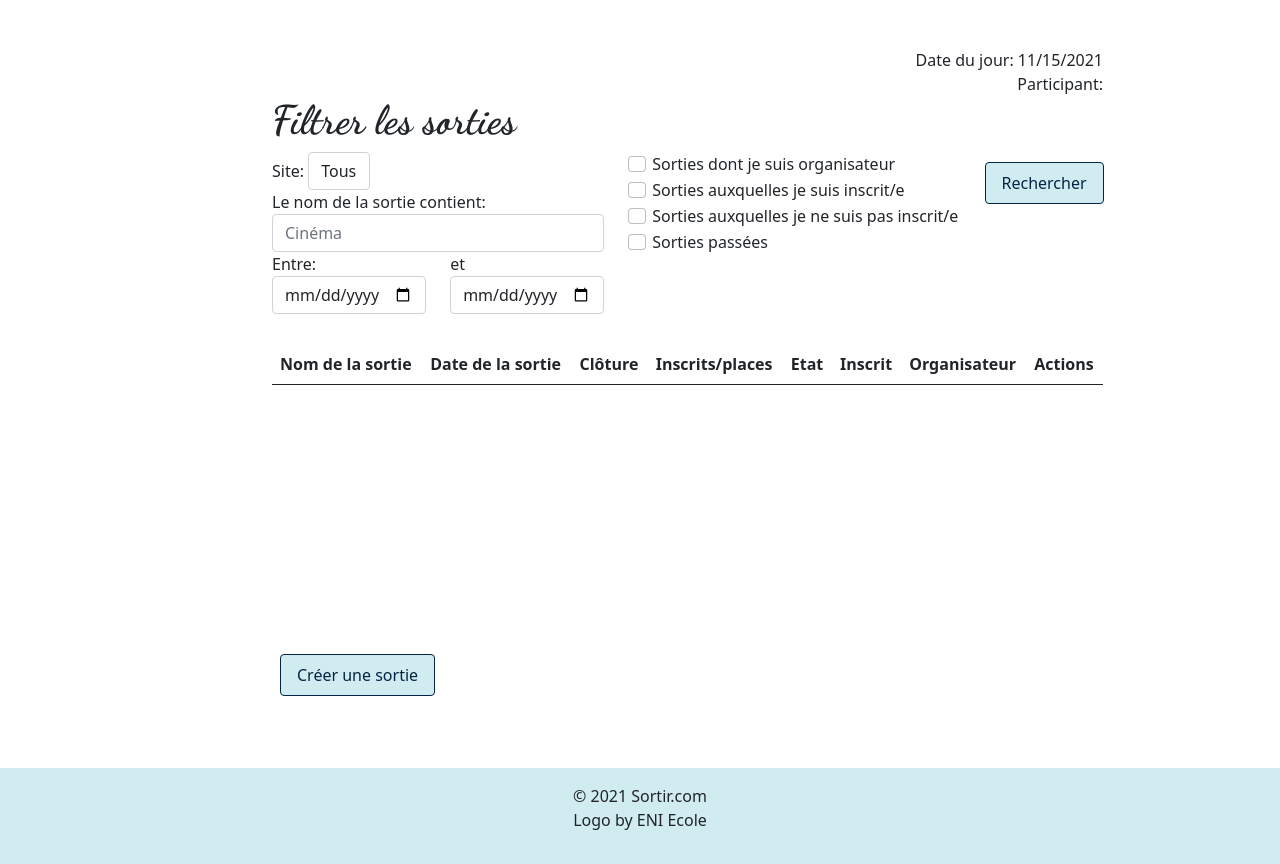
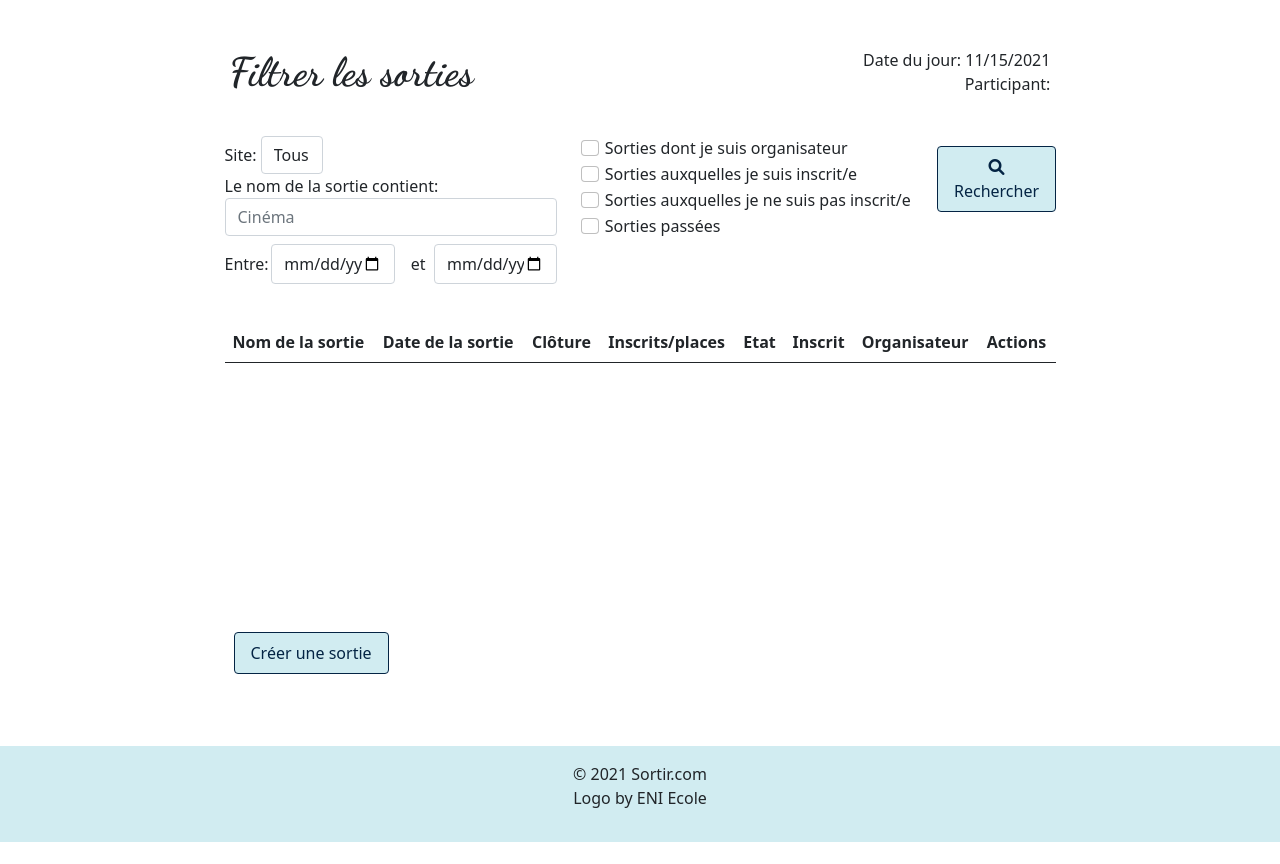
Before and after one commit to chloeRgit/SortirEniApp, a Symfony app: template templates/main/index.html.twig in a window 1280 px wide. Shown: the part 122-986 px from the top of the page. After the commit the page ends 964 px from the top, so only its background shows below. Run offline with Twig, Linux system fonts and the light colour scheme; the template is opened without the code that fills it, so the values that code supplies are empty; some libraries are stand-ins or nearby versions.

Commit message:
Front login ok

```diff
--- a/public/css/styles.css
+++ b/public/css/styles.css
@@ -84,6 +84,7 @@ h1 {
 }
 .btn-inscrit i{
     color: #042444!important;
+    max-width: 14px;
 }
 .btn-inscrit:hover{
     padding: 0.5em 1em!important;
@@ -118,6 +119,7 @@ h1 {
 }
 .btn-desister i{
     color: #042444!important;
+    max-width: 14px;
 }
 .btn-desister:hover{
     padding: 0.5em 1em!important;
@@ -128,21 +130,21 @@ h1 {
 .btn-desister:hover i{
     color: #ec1c1c!important;
 }
-.btn-publier{
+.btn-publier:hover{
     padding: 0.5em 1em!important;
     background-color:#f2e80e !important;
     text-decoration: none;
 }
-.btn-publier i {
+.btn-publier:hover i {
     color: #042444!important;
 }
-.btn-publier:hover{
+.btn-publier{
     padding: 0.5em 1em!important;
     background-color: #042444!important;
     text-decoration: none;
 }
 
-.btn-publier:hover i {
+.btn-publier i {
     color: #f2e80e!important;
 }
 .tab-scrollbar {
@@ -176,11 +178,6 @@ h1.titlefiltre{
 select{
     display: inline-block!important;
     width: auto!important;
-}
-
-.create_sortie input{
-    min-width: 30%!important;;
-    text-align: center;
 }
 
 #duree-sortie{
@@ -275,3 +272,57 @@ input{
 .login .btn-outline-danger:hover a{
     color: white;
 }
+
+.create_sortie .col-lg-6 div{
+    display: grid;
+    grid-template-columns: 35% 60%;
+    grid-gap: 1em;
+    margin: 0.5em 0!important;
+}
+
+.create_sortie .col-lg-6 div{
+    display: grid;
+    grid-template-columns: 35% 60%;
+    grid-gap: 1em;
+    margin: 0.5em 0!important;
+}
+
+.create_sortie .button-container .btn-action i{
+    margin-right: 0.5em;
+}
+
+.create_sortie .row{
+    margin: 2em 0!important;
+}
+
+.row.date .form-group{
+    display: grid;
+    grid-template-columns: 20% 80%;
+    grid-gap: 1em;
+    margin: 0.5em 0!important;
+}
+
+.row.date .form-group:last-child{
+    grid-template-columns: 10% 80%;
+}
+
+.row.date .form-group label{
+    padding: 0.5em 0
+}
+
+.row.date .form-group:last-child label{
+    margin-left: 0.5em;
+}
+
+.row.home{
+    display: flex;
+    justify-content: space-between!important;
+    flex-direction: row!important;
+    max-width: 80%!important;
+    margin: auto;
+    margin-bottom: 2em;
+}
+
+.row.home .col-lg-6{
+    margin: 0!important;
+}
--- a/templates/main/creationsortie.html.twig
+++ b/templates/main/creationsortie.html.twig
@@ -70,8 +70,8 @@
         </div>
 
         <div class="button-container">
-            <button class="btn-action" type="submit" name="action" value="1">Enregistrer</button>
-            <button class="btn-action" type="submit" name="action" value="2">Publier</button>
+            <button class="btn-action" type="submit" name="action" value="1"><i class="fas fa-save"></i> Enregistrer</button>
+            <button class="btn-action" type="submit" name="action" value="2"><i class="fas fa-paper-plane"></i> Publier</button>
         </div>
         </div>
     </form>
--- a/templates/main/index.html.twig
+++ b/templates/main/index.html.twig
@@ -2,25 +2,28 @@
 
 
 {% block body %}
-    <div class="row">
-        <div class="offset-1 col-9 connectinfo ">
+    <div class="row home container">
+        <div class="col-lg-6">
+            <h1 class="titlefiltre">Filtrer les sorties</h1>
+        </div>
+        <div class="offset-1 col-lg-6 connectinfo ">
             Date du jour: {{ "now"|date("m/d/Y") }}</br>
             Participant: {{ user.nom }}  {{ user.prenom }}
         </div>
     </div>
     <div class="row">
-    <div class="offset-1 col-9 blockfiltre">
-        <h1 class="titlefiltre">Filtrer les sorties</h1>
+        <div class="col-9 blockfiltre">
+
             <form action="{{ path('recherche') }}" method="post">
                 <div class="row">
                     <div class="form-group col-md-5">
                         <label for="site-select">Site:</label>
-                <select id="site-select" class="form-control"name="site-select">
+                        <select id="site-select" class="form-control" name="site-select">
                             <option selected>Tous</option>
                             {% for ss in sites %}
-                        {% if (ss.nom == site)%}
-                        <option selected >{{ ss.nom}}</option>
-                        {%  else %}
+                                {% if (ss.nom == site) %}
+                                    <option selected>{{ ss.nom }}</option>
+                                {% else %}
                                     <option> {{ ss.nom }}</option>
                                 {% endif %}
 
@@ -28,44 +31,54 @@
                         </select>
                         <div class="form-group">
                             <label for="name-filter">Le nom de la sortie contient:</label>
-                    <input type="text" class="form-control" id="name-filter" name="name-filter" value={% if(name!=null) %}{{ name }} {% else%} "" {%endif %} placeholder="Cinéma">
+                            <input type="text" class="form-control" id="name-filter" name="name-filter"
+                                   value={% if(name!=null) %}{{ name }} {% else %} "" {% endif %} placeholder="Cinéma">
                         </div>
 
 
-                    <div class="row">
+                        <div class="row date">
                             <div class="form-group col-md-6">
                                 <label for="date-deb">Entre:</label>
-                        <input onchange=dateFinMini(this.value) value={% if(datedeb!=null) %} {{ datedeb}} {% else%} "" {%endif %}type="date"  class="form-control" id="date-deb" name="date-deb" placeholder="Apartment, studio, or floor">
+                                <input onchange=dateFinMini(this.value)
+                                       value={% if(datedeb!=null) %} {{ datedeb }} {% else %} "" {% endif %}type="date"
+                                       class="form-control" id="date-deb" name="date-deb"
+                                       placeholder="Apartment, studio, or floor">
                             </div>
 
                             <div class="form-group col-md-6">
                                 <label for="date-fin">et</label>
-                        <input type="date" class="form-control" value={% if(datefin!=null) %} {{ datefin}} {% else%} "" {%endif %} id="date-fin" name="date-fin" placeholder="Apartment, studio, or floor">
+                                <input type="date" class="form-control"
+                                       value={% if(datefin!=null) %} {{ datefin }} {% else %} "" {% endif %}
+                                       id="date-fin" name="date-fin" placeholder="Apartment, studio, or floor">
                             </div>
                         </div>
 
                     </div>
                     <div class="form-group col-md-5">
                         <div class="form-check">
-                    <input class="form-check-input" type="checkbox" value="1" id="organisateur-filter" name="organisateur-filter" {% if(organisateurfilter!=null) %} checked {%endif %}>
+                            <input class="form-check-input" type="checkbox" value="1" id="organisateur-filter"
+                                   name="organisateur-filter" {% if(organisateurfilter!=null) %} checked {% endif %}>
                             <label class="form-check-label" for="organisateur-filter">
                                 Sorties dont je suis organisateur
                             </label>
                         </div>
                         <div class="form-check">
-                    <input class="form-check-input" type="checkbox" value="1" id="inscrit-filter" name="inscrit-filter" {% if(inscritfilter!=null) %} checked {%endif %}>
+                            <input class="form-check-input" type="checkbox" value="1" id="inscrit-filter"
+                                   name="inscrit-filter" {% if(inscritfilter!=null) %} checked {% endif %}>
                             <label class="form-check-label" for="inscrit-filter">
                                 Sorties auxquelles je suis inscrit/e
                             </label>
                         </div>
                         <div class="form-check">
-                    <input class="form-check-input" type="checkbox" value="1" id="noninscrit-filter" name="noninscrit-filter"{% if(noninscritfilter!=null) %} checked {%endif %}>
+                            <input class="form-check-input" type="checkbox" value="1" id="noninscrit-filter"
+                                   name="noninscrit-filter"{% if(noninscritfilter!=null) %} checked {% endif %}>
                             <label class="form-check-label" for="noninscrit-filter">
                                 Sorties auxquelles je ne suis pas inscrit/e
                             </label>
                         </div>
                         <div class="form-check">
-                    <input class="form-check-input" type="checkbox" value="1" id="passee-filter" name="passee-filter"{% if(passeefilter!=null) %} checked {%endif %}>
+                            <input class="form-check-input" type="checkbox" value="1" id="passee-filter"
+                                   name="passee-filter"{% if(passeefilter!=null) %} checked {% endif %}>
                             <label class="form-check-label" for="noninscrit-filter">
                                 Sorties passées
                             </label>
@@ -75,7 +88,8 @@
 
                     <div class="form-group col-md-2">
                         <div>
-                    <button type="submit" class="btn btn-action">Rechercher</button>
+                            <button type="submit" class="btn btn-action"><i class="fas fa-search"></i> Rechercher
+                            </button>
                         </div>
                     </div>
                 </div>
@@ -87,7 +101,7 @@
         </div>
     </div>
     <div class="row">
-    <div class="table-wrapper-scroll-y tab-scrollbar offset-1 col-9 blocktableau">
+        <div class="table-wrapper-scroll-y tab-scrollbar col-9 blocktableau">
             <table class="table  table-striped mb-0">
                 <thead>
                 <tr>
@@ -104,89 +118,92 @@
                 <tbody>
                 {% for s in sorties %}
                     {% set inscrit=false %}
-            {% if (user in s.inscription)%} {% set inscrit=true %}{% endif %}
+                    {% if (user in s.inscription) %} {% set inscrit=true %}{% endif %}
                     {% if (user==s.organisateur and s.etat.libelle=='Créée' ) %}
                         <tr>
                             <td>{{ s.nom }}</td>
-                    <td>{{ s.dateHeureDebut |date("d/m/Y H:i")}}</td>
-                    <td>{{ s.dateLimiteInscription |date("d/m/Y")}}</td>
-                    <td>{{ s.inscription|length}} / {{ s.nbInscriptionsMax}}  </td>
+                            <td>{{ s.dateHeureDebut |date("d/m/Y H:i") }}</td>
+                            <td>{{ s.dateLimiteInscription |date("d/m/Y") }}</td>
+                            <td>{{ s.inscription|length }} / {{ s.nbInscriptionsMax }}  </td>
                             <td>{{ s.etat.libelle }}</td>
                             <td></td>
                             <td>{{ s.organisateur.nom }}</td>
-                    <td> <button
+                            <td>
+                                <button
                                         class="btn btn-modifier">
-                            <a href="{# {{ path('#',{id: s.id}) }}#}"></a>
+                                    <a href="{# {{ path('#',{id: s.id}) }} #}"></a>
                                     <i class="fa-solid fa-edit"></i><!--Modifier-->
                                 </button>
                                 &nbsp;
                                 <button
                                         class="btn btn-publier">
-                            <a href="{#{{ path('#',{id: s.id}) }}#}"></a>
+                                    <a href="{# {{ path('#',{id: s.id}) }} #}"></a>
                                     <i class="fa-solid fa-paper-plane"></i><!--Publier-->
                                 </button>
                             </td>
                         </tr>
 
-                    {% elseif(user==s.organisateur and (s.etat.libelle=='Ouverte'or s.etat.libelle=='Fermée'))%}
+                    {% elseif(user==s.organisateur and (s.etat.libelle=='Ouverte'or s.etat.libelle=='Fermée')) %}
                         <tr>
                             <td>{{ s.nom }}</td>
-                            <td>{{ s.dateHeureDebut |date("d/m/Y H:i")}}</td>
-                            <td>{{ s.dateLimiteInscription |date("d/m/Y")}}</td>
-                            <td>{{ s.inscription|length}} / {{ s.nbInscriptionsMax}}  </td>
+                            <td>{{ s.dateHeureDebut |date("d/m/Y H:i") }}</td>
+                            <td>{{ s.dateLimiteInscription |date("d/m/Y") }}</td>
+                            <td>{{ s.inscription|length }} / {{ s.nbInscriptionsMax }}  </td>
                             <td>{{ s.etat.libelle }}</td>
                             <td></td>
                             <td>{{ s.organisateur.nom }}</td>
-                            <td><button class="btn btn-afficher">
-                                    <a href="{# {{ path('#',{id: s.id}) }}#}"></a>
+                            <td>
+                                <button class="btn btn-afficher">
+                                    <a href="{# {{ path('#',{id: s.id}) }} #}"></a>
                                     <i class="fa-solid fa-eye"></i><!--Afficher-->
                                 </button>
                                 &nbsp;
                                 <button class="btn btn-annuler">
-                                        <a href="{#{{ path('#',{id: s.id}) }}#}"></a>
+                                    <a href="{# {{ path('#',{id: s.id}) }} #}"></a>
                                     <i class="fa-solid fa fa-trash"></i><!--Annuler-->
                                 </button>
                             </td>
                         </tr>
-                    {% elseif(user==s.organisateur and (s.etat.libelle=='En cours'or s.etat.libelle=='Passée' or s.etat.libelle=='Annulée'))%}
+                    {% elseif(user==s.organisateur and (s.etat.libelle=='En cours'or s.etat.libelle=='Passée' or s.etat.libelle=='Annulée')) %}
                         <tr>
                             <td>{{ s.nom }}</td>
-                            <td>{{ s.dateHeureDebut |date("d/m/Y H:i")}}</td>
-                            <td>{{ s.dateLimiteInscription |date("d/m/Y")}}</td>
-                            <td>{{ s.inscription|length}} / {{ s.nbInscriptionsMax}}  </td>
+                            <td>{{ s.dateHeureDebut |date("d/m/Y H:i") }}</td>
+                            <td>{{ s.dateLimiteInscription |date("d/m/Y") }}</td>
+                            <td>{{ s.inscription|length }} / {{ s.nbInscriptionsMax }}  </td>
                             <td>{{ s.etat.libelle }}</td>
                             <td></td>
                             <td>{{ s.organisateur.nom }}</td>
-                            <td><button
+                            <td>
+                                <button
 
                                         class="btn btn-afficher">
-                                    <a href="{# {{ path('#',{id: s.id}) }}#}"></a>
+                                    <a href="{# {{ path('#',{id: s.id}) }} #}"></a>
                                     <i class="fa-solid fa-eye"></i><!--Afficher-->
                                 </button>
                             </td>
                         </tr>
-                    {% elseif(user!=s.organisateur and (s.etat.libelle=='Ouverte' or s.etat.libelle=='Fermée' ))%}
+                    {% elseif(user!=s.organisateur and (s.etat.libelle=='Ouverte' or s.etat.libelle=='Fermée' )) %}
                         <tr>
                             <td>{{ s.nom }}</td>
-                            <td>{{ s.dateHeureDebut |date("d/m/Y H:i")}}</td>
-                            <td>{{ s.dateLimiteInscription |date("d/m/Y")}}</td>
-                            <td>{{ s.inscription|length}} / {{ s.nbInscriptionsMax}}  </td>
+                            <td>{{ s.dateHeureDebut |date("d/m/Y H:i") }}</td>
+                            <td>{{ s.dateLimiteInscription |date("d/m/Y") }}</td>
+                            <td>{{ s.inscription|length }} / {{ s.nbInscriptionsMax }}  </td>
                             <td>{{ s.etat.libelle }}</td>
                             <td>{% if inscrit %} x {% endif %}</td>
                             <td>{{ s.organisateur.nom }}</td>
-                            <td><button
+                            <td>
+                                <button
                                         class="btn btn-afficher">
-                                    <a href="{# {{ path('#',{id: s.id}) }}#}"></a>
+                                    <a href="{# {{ path('#',{id: s.id}) }} #}"></a>
                                     <i class="fa-solid fa-eye"></i><!--Afficher-->
                                 </button>
                                 {% if inscrit %}
                                     &nbsp;
-                                    <button
-                                        class="btn btn-desister">
+                                    <button class="btn btn-desister">
                                         <a href="{{ path('desister',{id: s.id}) }}">
                                             <i class="fa-solid fa-user-minus"></i><!--Désister--> </a>
                                     </button>
-                                {% else%}
+                                {% else %}
                                     &nbsp;{% if(s.etat.libelle=='Ouverte') %}
                                     <button
                                             class="btn btn-inscrit">
@@ -195,18 +212,19 @@
                                     </button>{% endif %}{% endif %}
                             </td>
                         </tr>
-                    {% elseif(user!=s.organisateur and (s.etat.libelle=='En cours' or s.etat.libelle=='Passée' or s.etat.libelle=='Annulée' ))%}
+                    {% elseif(user!=s.organisateur and (s.etat.libelle=='En cours' or s.etat.libelle=='Passée' or s.etat.libelle=='Annulée' )) %}
                         <tr>
                             <td>{{ s.nom }}</td>
-                            <td>{{ s.dateHeureDebut |date("d/m/Y H:i")}}</td>
-                            <td>{{ s.dateLimiteInscription |date("d/m/Y")}}</td>
-                            <td>{{ s.inscription|length}} / {{ s.nbInscriptionsMax}}  </td>
+                            <td>{{ s.dateHeureDebut |date("d/m/Y H:i") }}</td>
+                            <td>{{ s.dateLimiteInscription |date("d/m/Y") }}</td>
+                            <td>{{ s.inscription|length }} / {{ s.nbInscriptionsMax }}  </td>
                             <td>{{ s.etat.libelle }}</td>
                             <td>{% if inscrit %} x {% endif %}</td>
                             <td>{{ s.organisateur.nom }}</td>
-                            <td> <button
+                            <td>
+                                <button
                                         class="btn btn-afficher">
-                                    <a href="{# {{ path('#',{id: s.id}) }}#}"></a>
+                                    <a href="{# {{ path('#',{id: s.id}) }} #}"></a>
                                     <i class="fa-solid fa-eye"></i><!--Afficher-->
                                 </button>
                             </td>
@@ -217,9 +235,9 @@
             </table>
         </div>
         <div class="row">
-    <div class="offset-1 col-9">
+            <div class=" col-9">
                 <button class="btn btn-action">
-            <a href="{# {{ path('#',{id: user.id) }}#}"></a>
+                    <a href="{# {{ path('#',{id: user.id) }} #}"></a>
                     Créer une sortie
                 </button>
 
@@ -235,7 +253,7 @@
     <script>
         function dateFinMini(value) {
             //alert(value);
-        document.getElementById("date-fin").setAttribute("min",value);
+            document.getElementById("date-fin").setAttribute("min", value);
         }
     </script>
 
```
Lines whose indentation alone changed are shown as unchanged.
